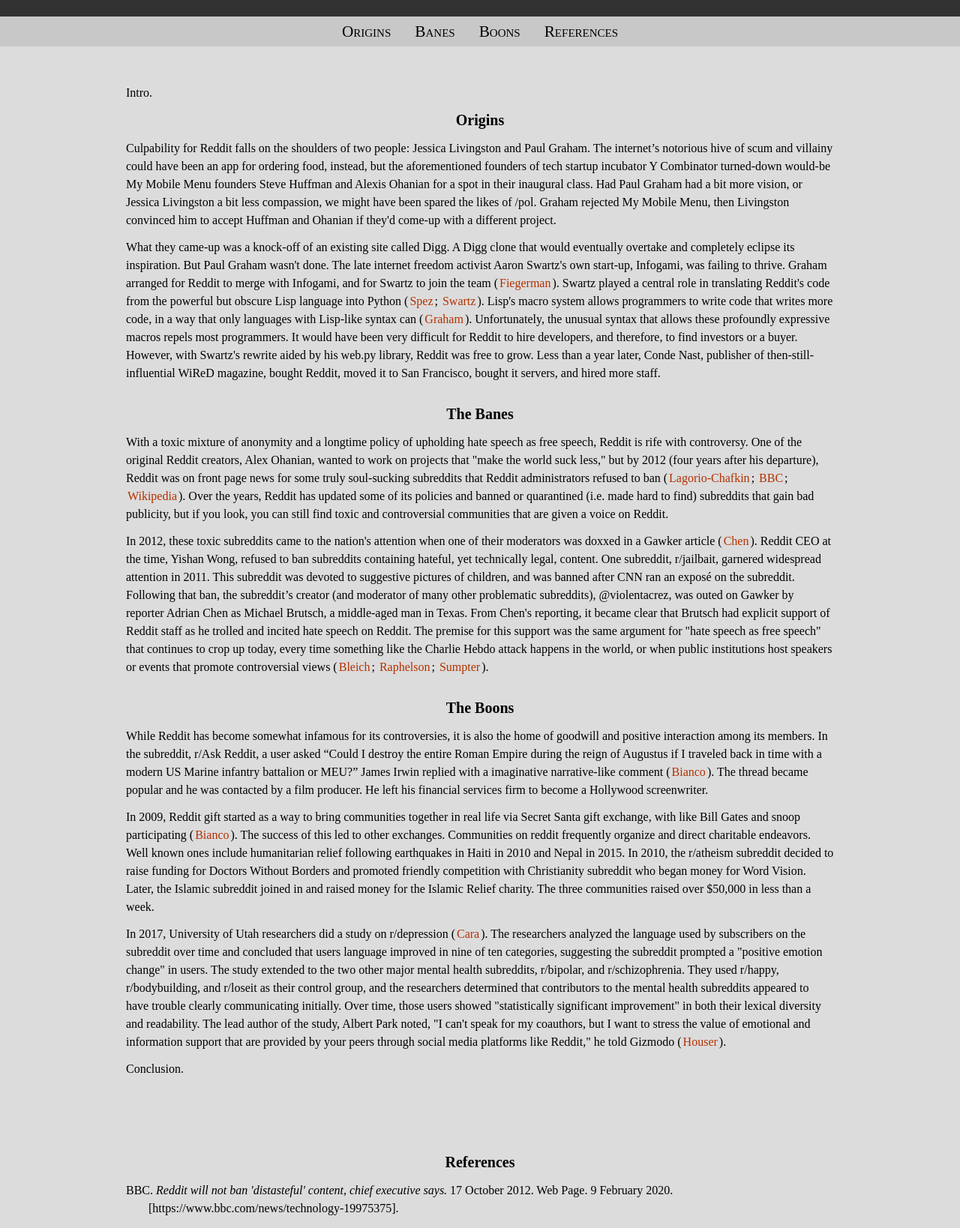
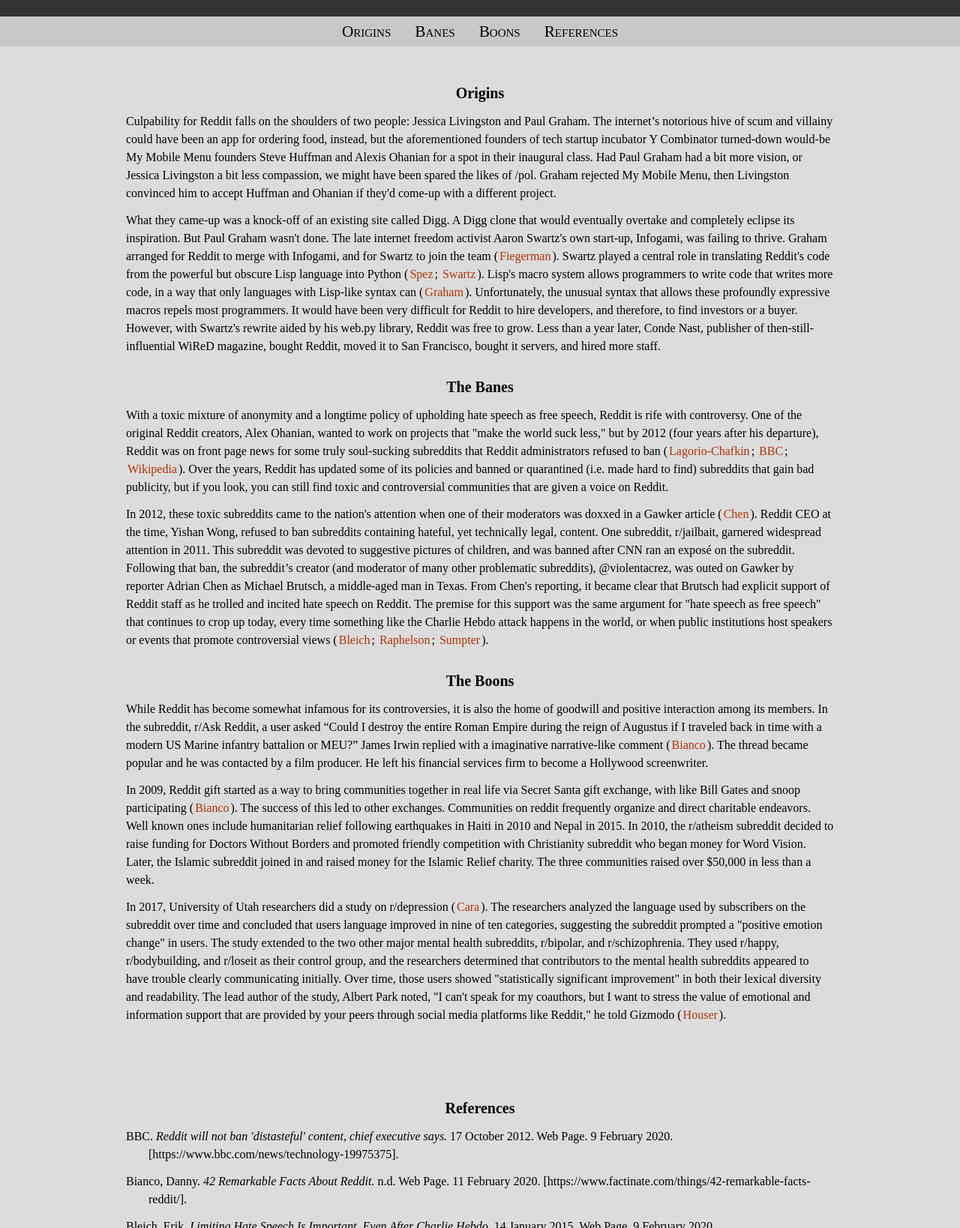
Before and after one commit to Nightscrawl/itc134-A4-gh-page-project, a plain HTML site: page index.html in a window 1280 px wide. Shown: the part 206-1844 px from the top of the page at 75% size. Drawn offline with Linux system fonts and the light colour scheme.

Commit message:
intor and conclusion placeholders
removes intro and conclusion placeholders

```diff
--- a/index.html
+++ b/index.html
@@ -37,10 +37,6 @@
 
                 <main>
 
-                    <p>
-                        Intro.
-                    </p>
-
                     <h3 id="org">Origins</h3>
                     <p>
                         Culpability for Reddit falls on the shoulders of two people: Jessica Livingston and Paul Graham. The internet’s notorious hive of scum and villainy could have been an app for ordering food, instead, but the aforementioned founders of tech startup incubator Y Combinator turned-down would-be My Mobile Menu founders Steve Huffman and Alexis Ohanian for a spot in their inaugural class. Had Paul Graham had a bit more vision, or Jessica Livingston a bit less compassion, we might have been spared the likes of /pol. Graham rejected My Mobile Menu, then Livingston convinced him to accept Huffman and Ohanian if they'd come-up with a different project.
@@ -72,12 +68,7 @@
                         In 2017, University of Utah researchers did a study on r/depression (<a href="#Cara">Cara</a>). The researchers analyzed the language used by subscribers on the subreddit over time and concluded that users language improved in nine of ten categories, suggesting the subreddit prompted a "positive emotion change" in users. The study extended to the two other major mental health subreddits, r/bipolar, and r/schizophrenia. They used r/happy, r/bodybuilding, and r/loseit as their control group, and the researchers determined that contributors to the mental health subreddits appeared to have trouble clearly communicating initially. Over time, those users showed "statistically significant improvement" in both their lexical diversity and readability. The lead author of the study, Albert Park noted, "I can't speak for my coauthors, but I want to stress the value of emotional and information support that are provided by your peers through social media platforms like Reddit," he told Gizmodo (<a href="#Houser">Houser</a>).
                     </p>
 
-                    <p>
-                        Conclusion.
-                    </p>
-
                     <h3 id="ref" class="ref">References</h3>
-
                     <div class="references">
                         <p>
                             <span id="BBC">BBC</span>. <i>Reddit will not ban 'distasteful' content, chief executive says.</i> 17 October 2012. Web Page. 9 February 2020. [https://www.bbc.com/news/technology-19975375].
```
